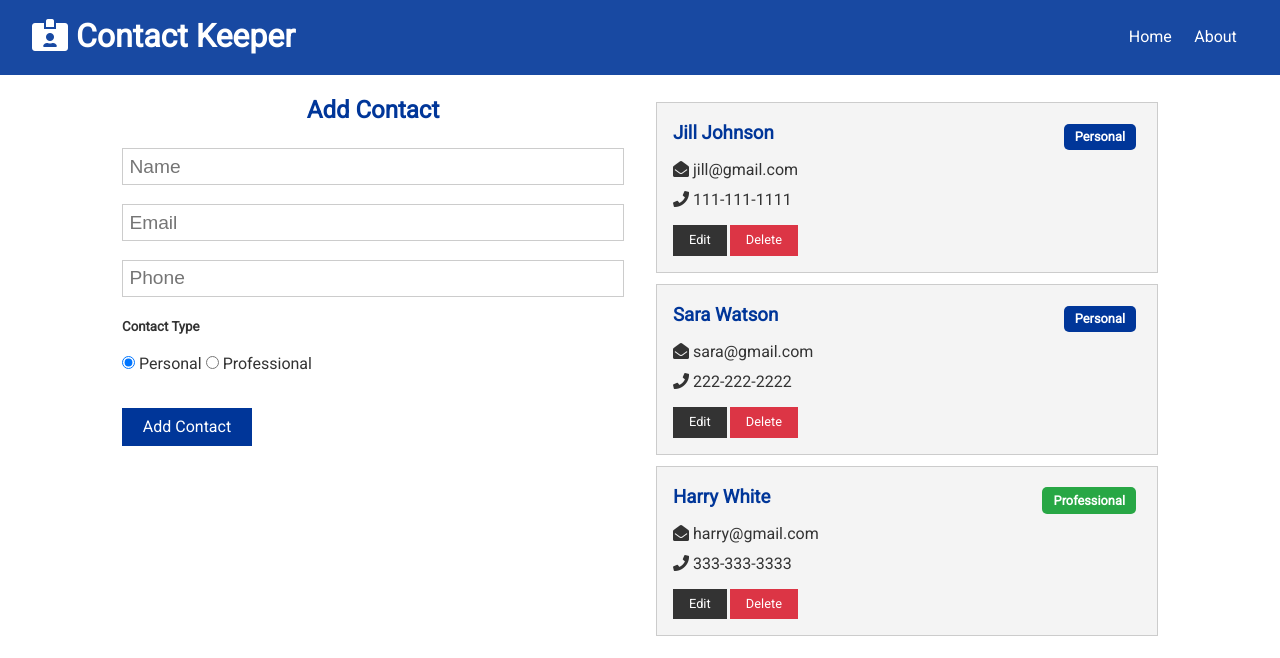
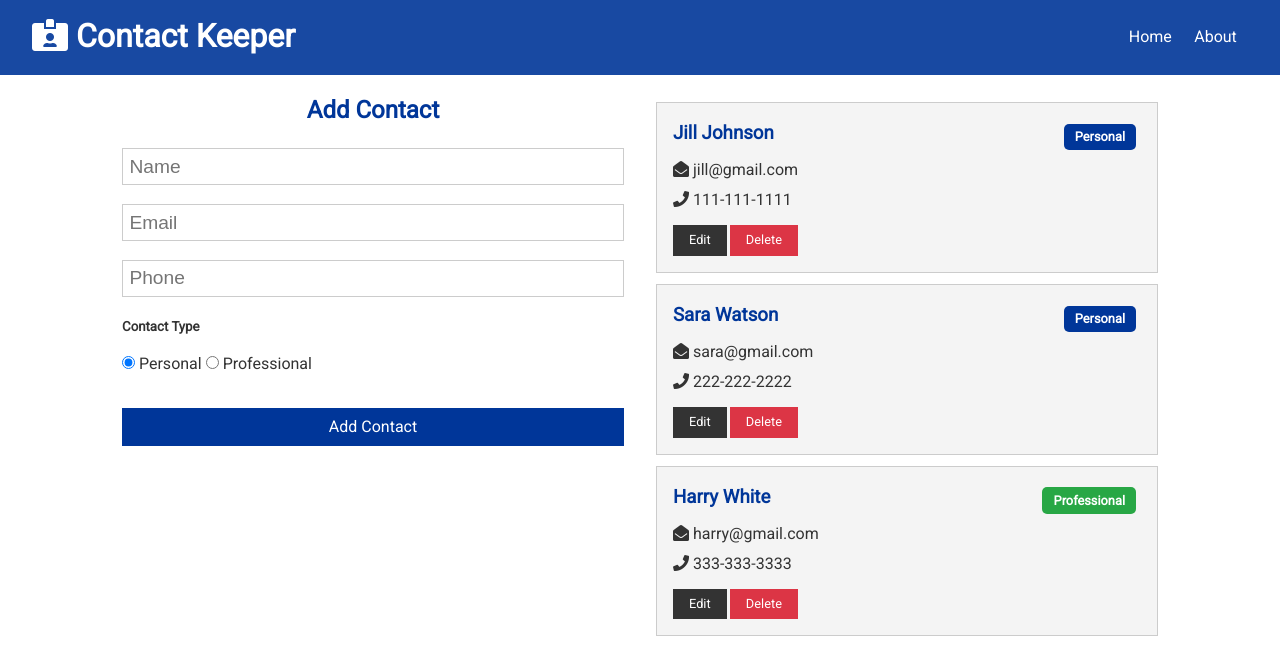
Before and after one commit to kjx63/mern-contact-keeper-v2, a React (Create React App) app in the folder client/: page / in a window 1280 px wide. Shown: the top 658 px of the page. Built offline with nearby package versions, Linux system fonts and the light colour scheme; the HTML template or start-up script is replaced by a standard one.

Commit message:
Edit & Update Contact Action

```diff
--- a/client/src/components/contacts/ContactForm.js
+++ b/client/src/components/contacts/ContactForm.js
@@ -1,8 +1,23 @@
-import React, { useState, useContext } from 'react';
+import React, { useState, useContext, useEffect } from 'react';
 import ContactContext from '../../context/contact/ContactContext';
 
 const ContactForm = () => {
   const contactContext = useContext(ContactContext);
+
+  const { addContact, clearCurrent, updateContact, current } = contactContext;
+
+  useEffect(() => {
+    if (current !== null) {
+      setContact(current);
+    } else {
+      setContact({
+        name: '',
+        email: '',
+        phone: '',
+        type: 'personal',
+      });
+    }
+  }, [contactContext, current]);
 
   const [contact, setContact] = useState({
     name: '',
@@ -20,19 +35,24 @@
   const onSubmit = (e) => {
     e.preventDefault();
 
-    contactContext.addContact(contact);
+    if (current === null) {
+      addContact(contact);
+    } else {
+      updateContact(contact);
+    }
 
-    setContact({
-      name: '',
-      email: '',
-      phone: '',
-      type: 'personal',
-    });
+    clearAll();
+  };
+
+  const clearAll = () => {
+    clearCurrent();
   };
 
   return (
     <form onSubmit={onSubmit}>
-      <h2 className='text-primary'>Add Contact</h2>
+      <h2 className='text-primary'>
+        {current ? 'Edit Contact' : 'Add Contact'}
+      </h2>
       <input
         type='text'
         placeholder='Name'
@@ -75,10 +95,17 @@
         <input
           type='submit'
           name='type'
-          value='Add Contact'
-          className='btn btn-primary'
+          value={current ? 'Update Contact' : 'Add Contact'}
+          className='btn btn-primary btn-block'
         />
       </div>
+      {current && (
+        <div>
+          <button className='btn btn-light btn-block' onClick={clearAll}>
+            Clear
+          </button>
+        </div>
+      )}
     </form>
   );
 };
--- a/client/src/context/contact/ContactState.js
+++ b/client/src/context/contact/ContactState.js
@@ -76,7 +76,12 @@
   };
 
   // Update Contact
-
+  const updateContact = (contact) => {
+    dispatch({
+      type: UPDATE_CONTACT,
+      payload: contact,
+    });
+  };
   // Filter Contacts
 
   // Clear Filter
@@ -90,6 +95,7 @@
         deleteContact,
         setCurrent,
         clearCurrent,
+        updateContact,
       }}
     >
       {props.children}
--- a/client/src/context/contact/contactReducer.js
+++ b/client/src/context/contact/contactReducer.js
@@ -14,6 +14,13 @@
       return {
         ...state,
         contacts: [...state.contacts, action.payload],
+      };
+    case UPDATE_CONTACT:
+      return {
+        ...state,
+        contacts: state.contacts.map((contact) =>
+          contact.id === action.payload.id ? action.payload : contact
+        ),
       };
     case DELETE_CONTACT:
       return {
@@ -32,6 +39,7 @@
         ...state,
         current: null,
       };
+
     default:
       return state;
   }
```
